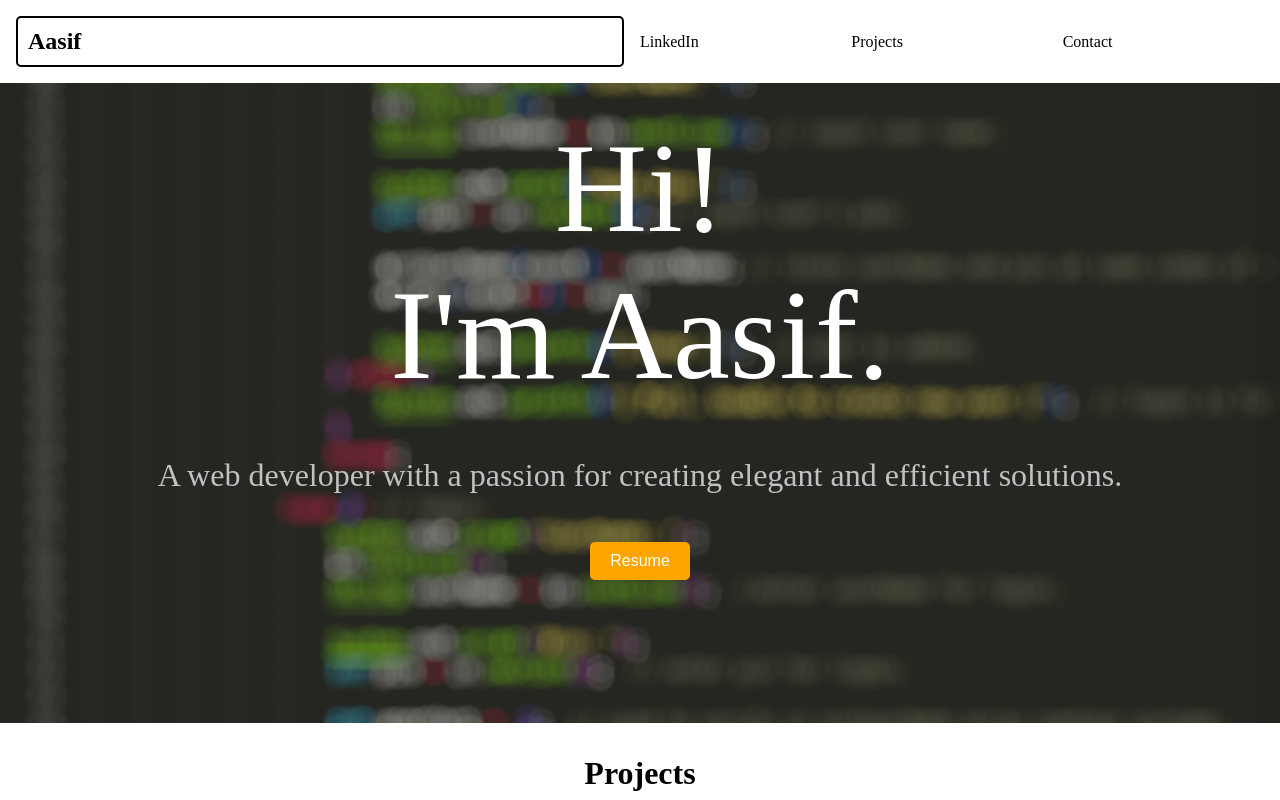
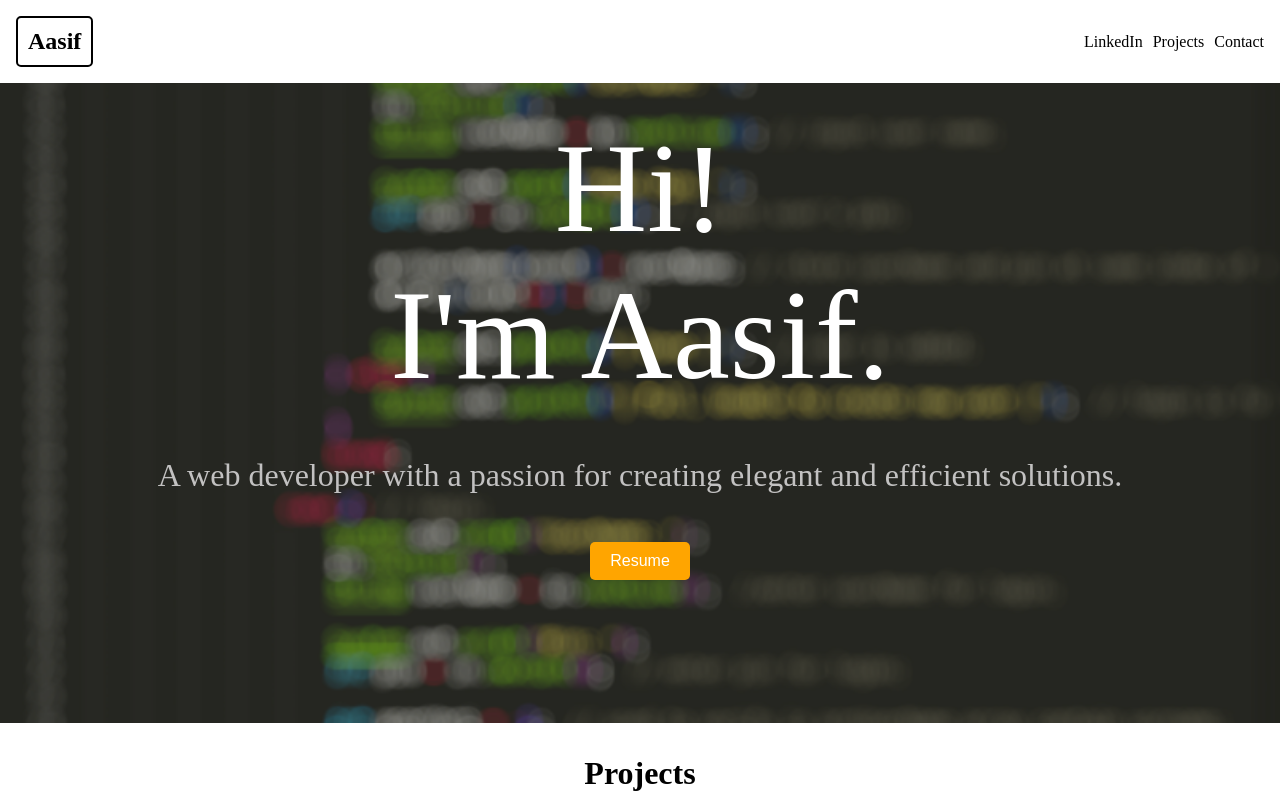
Before and after one commit to predator-rwx/Aasif, a plain HTML site: page index.html in a window 1280 px wide. Shown: the top 800 px of the page. Drawn offline with Linux system fonts and the light colour scheme.

Commit message:
git commit -m "change grid with flex"

```diff
--- a/style.css
+++ b/style.css
@@ -23,8 +23,12 @@ html {
     /* width: 100%; */
 
     align-items: center;
-    display: grid;
-    grid-template-columns: repeat(2, 1fr);
+    /* display: grid; */
+    /* grid-template-columns: repeat(2, 1fr); */
+
+    display: flex;
+    flex-flow: row wrap;
+    justify-content: space-between;
 }
 
 .logo h2 a{
@@ -42,10 +46,15 @@ html {
 }
 
 .nav ul {
-    display: grid;
-    grid-template-columns: repeat(3, 1fr);
-    grid-gap: 10px;
+    /* display: grid; */
+    /* grid-template-columns: repeat(3, 1fr); */
+    /* grid-gap: 10px; */
     padding-right: 1rem;
+
+    display: flex;
+    flex-flow: row wrap;
+    gap: 10px;
+
 }
 
 .nav ul li {
```
